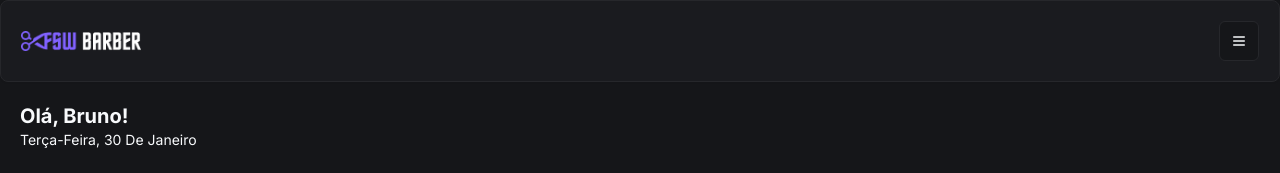
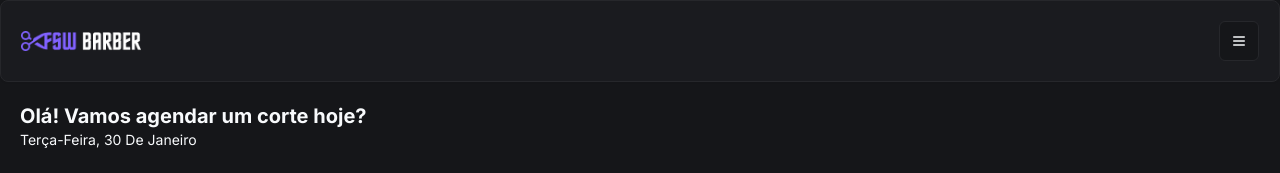
Before and after one commit to brunolimadevelopment/barbershop, a Next.js app: page / in a window 1280 px wide. Shown: the top 173 px of the page. Built offline with nearby package versions, Linux system fonts and the light colour scheme; no server answers; the database is empty.

Commit message:
feat: add user name to home page

```diff
--- a/app/(home)/page.tsx
+++ b/app/(home)/page.tsx
@@ -33,7 +33,7 @@
       <Header />
 
       <div className="px-5 pt-5">
-        <h2 className="text-xl font-bold">Olá, Bruno!</h2>
+        <h2 className="text-xl font-bold">{session?.user ? `Olá!, ${session.user.name?.split(" ")[0]}!` : 'Olá! Vamos agendar um corte hoje?'}</h2>
         <p className="capitalize text-sm">{format(new Date(), "EEEE',' dd 'de' MMMM", {
           locale: ptBR,
         })}</p>
```
